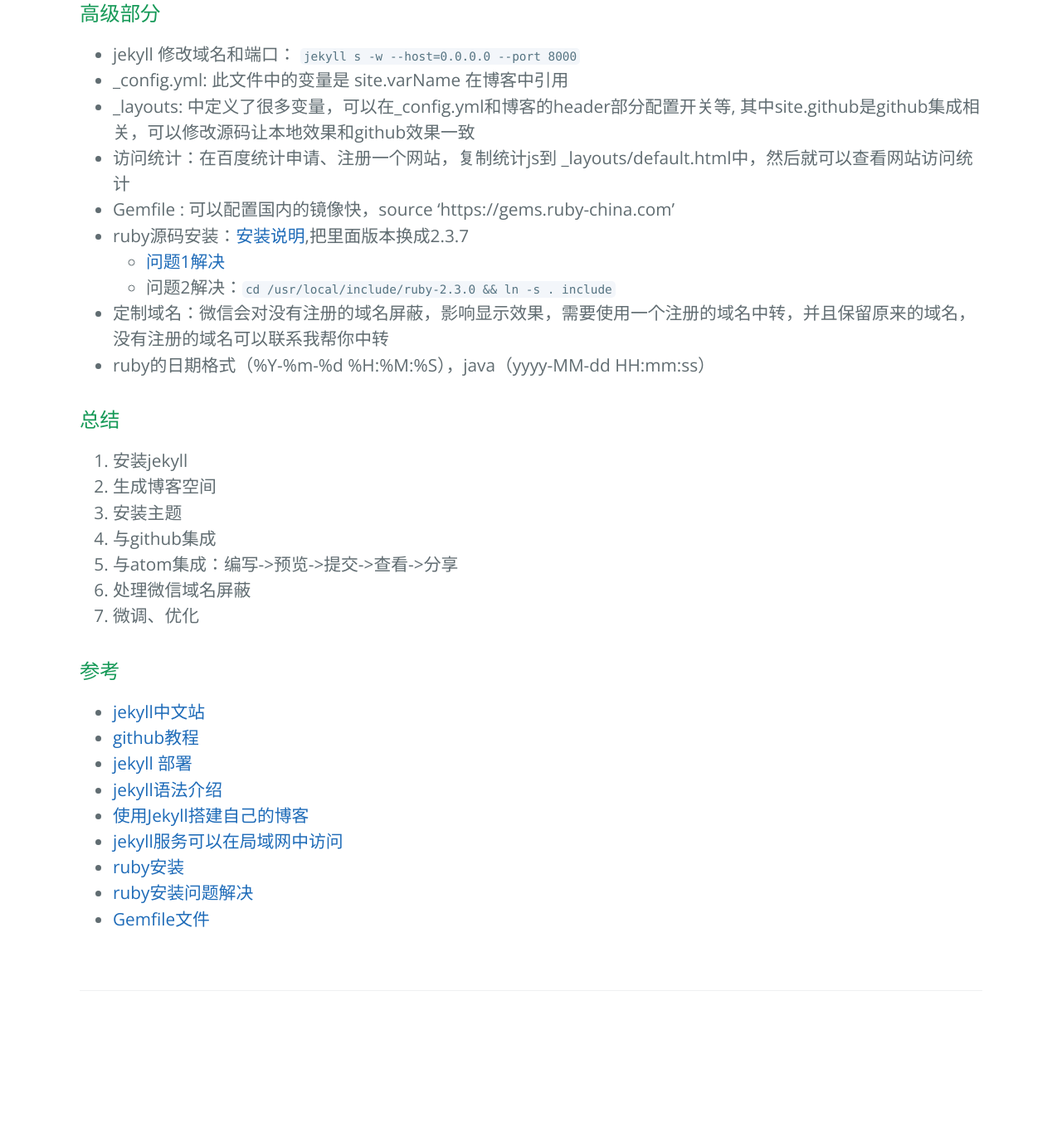
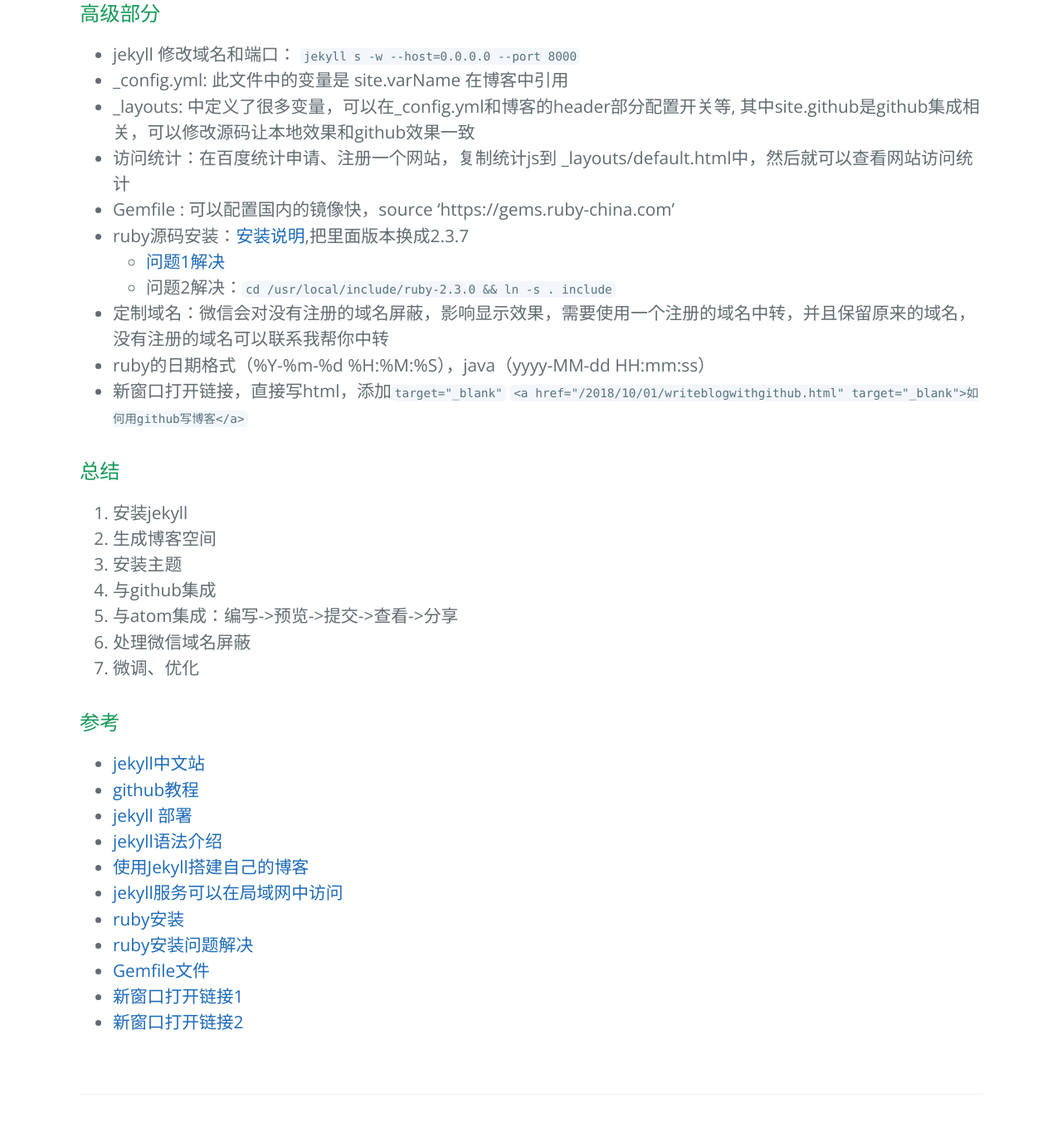
Before and after one commit to shangqianliu/jekyll.321zou.com, a Jekyll site: the page built from _posts/2018-10-02-writeblogwithjekyll.markdown, in a window 1280 px wide and 1400 px high, scrolled down 4243 px. Shown: the top 1359 px of the window at 83% size. Built offline with Jekyll 4.4.1, drawn with Linux system fonts in a browser that asks for light colours; comment, search, counter and statistics services are not loaded; before the commit the page ends 5518 px from its top, so only the background shows below that.

Commit message:
添加新窗口打开链接参考

````diff
--- a/_posts/2018-10-02-writeblogwithjekyll.markdown
+++ b/_posts/2018-10-02-writeblogwithjekyll.markdown
@@ -112,6 +112,7 @@ layout: post
   - 问题2解决：```cd /usr/local/include/ruby-2.3.0 && ln -s . include```
 - 定制域名：微信会对没有注册的域名屏蔽，影响显示效果，需要使用一个注册的域名中转，并且保留原来的域名，没有注册的域名可以联系我帮你中转
 - ruby的日期格式（%Y-%m-%d %H:%M:%S），java（yyyy-MM-dd HH:mm:ss）
+- 新窗口打开链接，直接写html，添加```target="_blank"``` ```<a href="/2018/10/01/writeblogwithgithub.html" target="_blank">如何用github写博客</a>```
 
 ### 总结
 1. 安装jekyll
@@ -132,3 +133,5 @@ layout: post
 - [ruby安装](http://www.runoob.com/ruby/ruby-installation-unix.html?_blank)
 - [ruby安装问题解决](http://rensanning.iteye.com/blog/1927921?_blank)
 - [Gemfile文件](https://www.cnblogs.com/lwh-note/p/9177726.html?_blank)
+- [新窗口打开链接1](https://blog.csdn.net/so_geili/article/details/53025317?_blank)
+- [新窗口打开链接2](https://blog.csdn.net/gao497278979/article/details/52089399?_blank)
````
